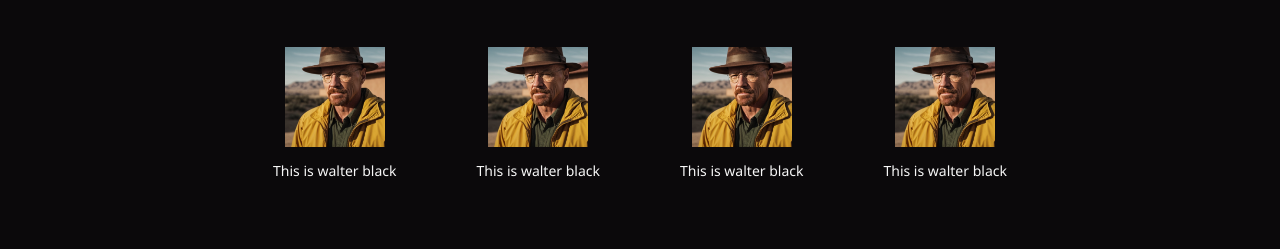
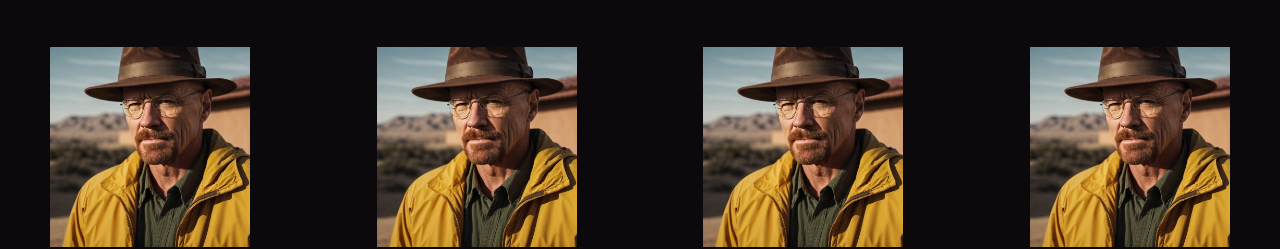
Before and after one commit to callsign-doc/Project-Landing-Page, a plain HTML site: page index.html in a window 1280 px wide. Shown: the part 734-983 px from the top of the page. Drawn offline with Linux system fonts and the light colour scheme.

Commit message:
fix the alignment of profile-container section

```diff
--- a/index.html
+++ b/index.html
@@ -40,28 +40,28 @@
             <div class="hero-text" id="mid-section-header">Our Distinguished Team of Blue Experts</div>
 
             <ul class="mid-section-content">
-                <li>
+                <li class="profile-container">
+                    <img class="profile-pic" src="images/walter.jpg" alt="">
+                    <div class="img-description">
+                        Former high school chemistry teacher turned motivational speaker. Known for turning chemistry lessons into life lessons. Exceptional at "breaking bad" habits and pushing boundaries.
+                    </div>
+                </li>
+
+                <li class="profile-container">
                     <img class="profile-pic" src="images/walter.jpg" alt="">
                     <div class="img-description">
                         This is walter black
                     </div>
                 </li>
 
-                <li>
+                <li class="profile-container">
                     <img class="profile-pic" src="images/walter.jpg" alt="">
                     <div class="img-description">
                         This is walter black
                     </div>
                 </li>
 
-                <li>
-                    <img class="profile-pic" src="images/walter.jpg" alt="">
-                    <div class="img-description">
-                        This is walter black
-                    </div>
-                </li>
-
-                <li>
+                <li class="profile-container">
                     <img class="profile-pic" src="images/walter.jpg" alt="">
                     <div class="img-description">
                         This is walter black
--- a/style.css
+++ b/style.css
@@ -103,7 +103,7 @@ body {
 .mid-section-content {
     display: flex;
     flex-wrap: wrap;
-    justify-content: space-between;
+    justify-content: space-evenly;
     text-align: center;
     gap: 80px;
 
@@ -113,9 +113,18 @@ body {
     list-style-type: none;
 }
 
+
+.profile-container {
+    max-width: 15%;
+    text-align: start;
+    display: flex;
+    flex-direction: column;
+    align-items: center;
+}
+
 .profile-pic {
-    height: 100px;
-    width: 100px;
+    height: 200px;
+    width: 200px;
     object-fit: cover;
     border-radius: 10px;
     padding: 10px;
```
